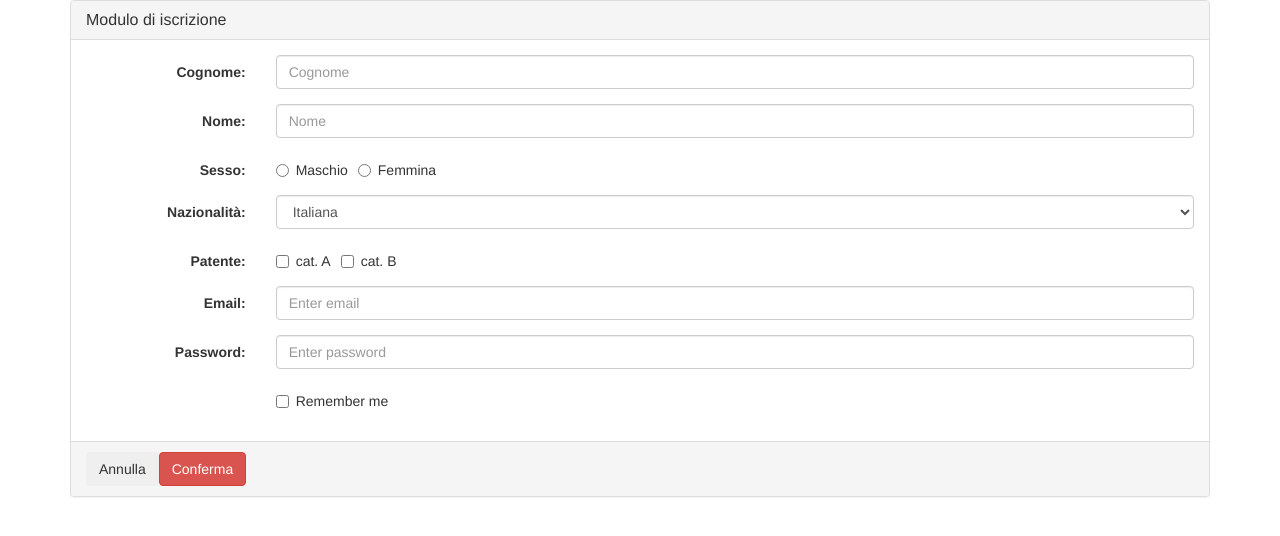
After one commit to FiordiStefano/php_prova, a PHP site: page /registrazione_bs.php in a window 1280 px wide. The commit adds this page. Shown: the top 536 px of the page. Run offline with PHP 8.4, Linux system fonts and the light colour scheme.

Commit message:
Added registrazione_bs.php

```diff
--- a/index.php
+++ b/index.php
@@ -18,4 +18,6 @@
   <a href="indovina.php"><h3>Indovina numero</h3></a>
   <br>
   <a href="registrazione.php"><h3>Modulo Registrazione</h3></a>
+  <br>
+  <a href="registrazione_bs.php"><h3>Registrazione (Bootstrap)</h3></a>
 </body>
--- /dev/null
+++ b/registrazione_bs.php
@@ -0,0 +1,79 @@
+<!DOCTYPE HTML>
+<html>
+  <head>
+    <link rel="stylesheet" href="https://maxcdn.bootstrapcdn.com/bootstrap/3.3.7/css/bootstrap.min.css">
+    <script src="https://ajax.googleapis.com/ajax/libs/jquery/3.3.1/jquery.min.js"></script>
+  </head>
+  <body>
+    <div class="container">
+      <div class="panel panel-default">
+        <div class="panel-heading">
+          <h2 class="panel-title">Modulo di iscrizione</h2>
+        </div>
+        <div class="panel-body">
+          <form class="form-horizontal" action="">
+            <div class="form-group">
+              <label class="control-label col-sm-2" for="cognome">Cognome:</label>
+              <div class="col-sm-10">
+                <input type="text" class="form-control" id="cognome" placeholder="Cognome" name="cognome">
+              </div>
+            </div>
+            <div class="form-group">
+              <label class="control-label col-sm-2" for="nome">Nome:</label>
+              <div class="col-sm-10">
+                <input type="text" class="form-control" id="nome" placeholder="Nome" name="nome">
+              </div>
+            </div>
+            <div class="form-group">
+              <label class="control-label col-sm-2" for="sesso">Sesso:</label>
+              <div class="col-sm-10">
+                <label class="radio-inline"><input type="radio" value="m" name="sesso">Maschio</label><label class="radio-inline"><input type="radio" value="f" name="sesso">Femmina</label>
+              </div>
+            </div>
+            <div class="form-group">
+              <label class="control-label col-sm-2" for="nazionalita">Nazionalit&agrave:</label>
+              <div class="col-sm-10">
+                <select class="form-control" id="nazionalita">
+                  <option>Italiana</option>
+                  <option>Francese</option>
+                  <option>Spagnola</option>
+                  <option>Tedesca</option>
+                  <option>Inglese</option>
+                  <option>Americana</option>
+                </select>
+              </div>
+            </div>
+            <div class="form-group">
+              <label class="control-label col-sm-2" for="sesso">Patente:</label>
+              <div class="col-sm-10">
+                <label class="checkbox-inline"><input type="checkbox" value="a" name="cata">cat. A</label><label class="checkbox-inline"><input type="checkbox" value="b" name="cat">cat. B</label>
+              </div>
+            </div>
+            <div class="form-group">
+              <label class="control-label col-sm-2" for="email">Email:</label>
+              <div class="col-sm-10">
+                <input type="email" class="form-control" id="email" placeholder="Enter email" name="email">
+              </div>
+            </div>
+            <div class="form-group">
+              <label class="control-label col-sm-2" for="pwd">Password:</label>
+              <div class="col-sm-10">
+                <input type="password" class="form-control" id="pwd" placeholder="Enter password" name="pwd">
+              </div>
+            </div>
+            <div class="form-group">
+              <div class="col-sm-offset-2 col-sm-10">
+                <div class="checkbox">
+                  <label><input type="checkbox" name="remember"> Remember me</label>
+                </div>
+              </div>
+            </div>
+          </form>
+        </div>
+        <div class="panel-footer">
+            <button class="btn" id="annulla">Annulla</button><button class="btn btn-danger" id="conferma">Conferma</button>
+        </div>
+      </div>
+    </div>
+  </body>
+</html>
```
